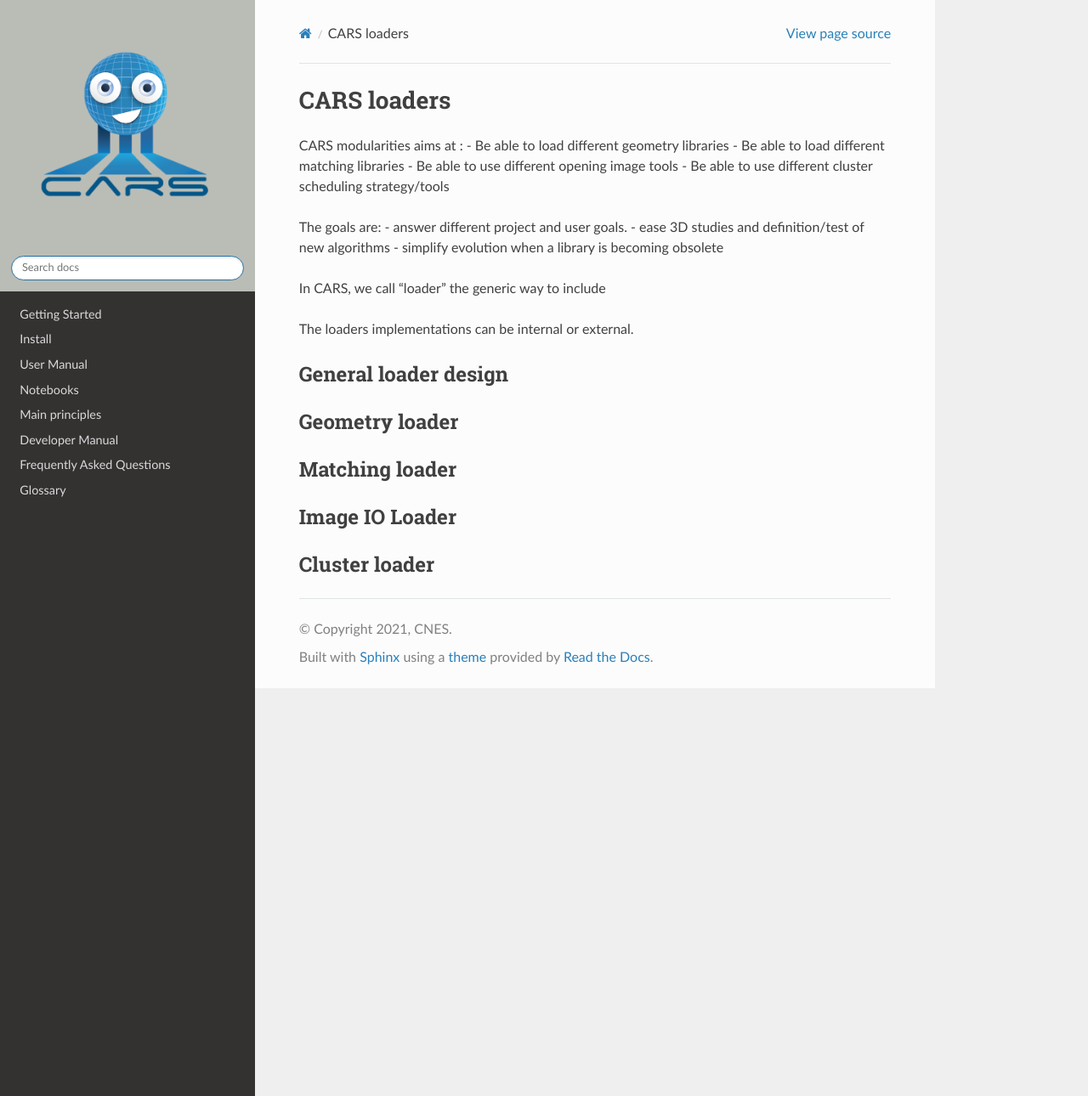
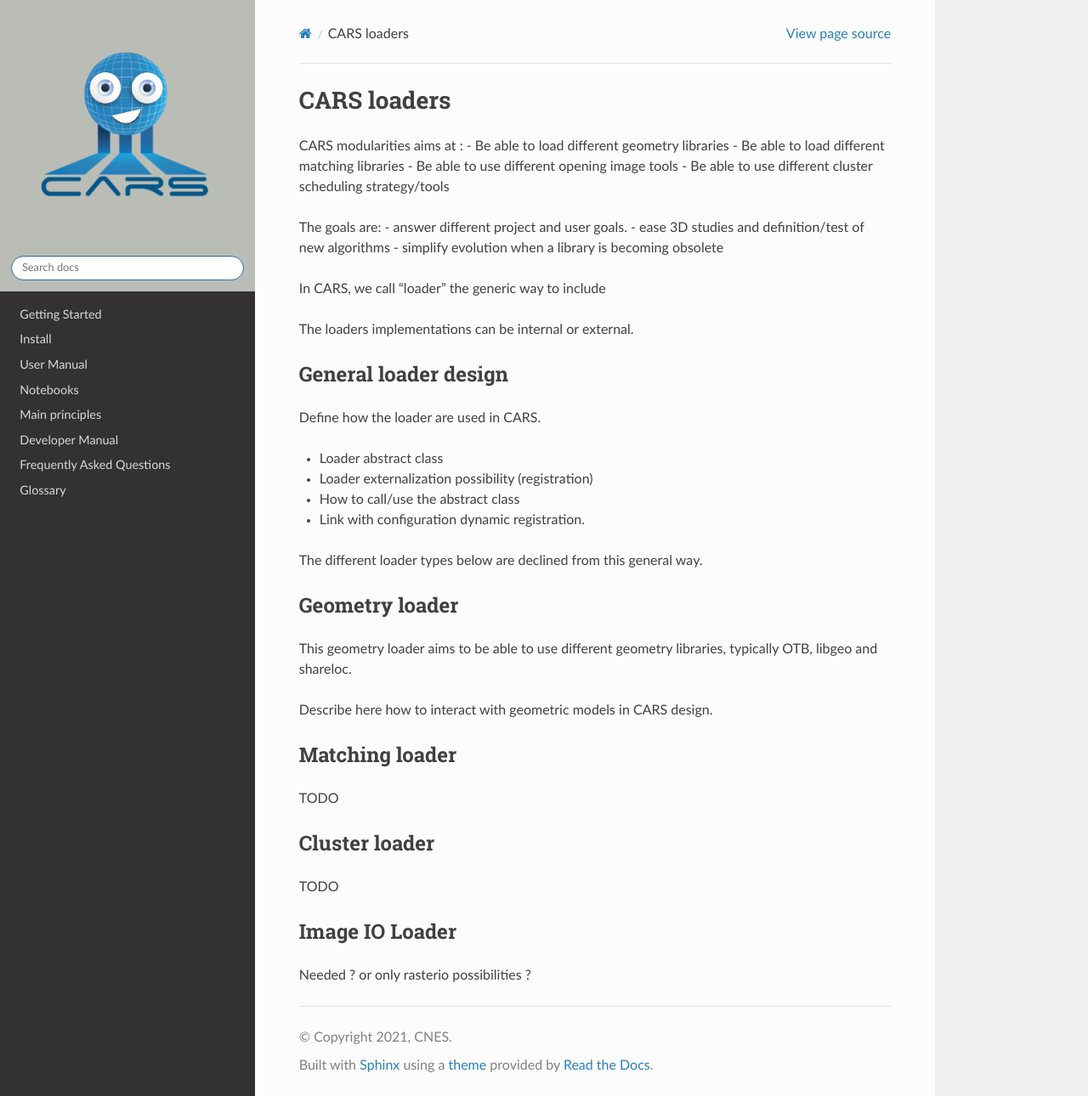
Before and after one commit to CNES/cars, a Sphinx documentation site: the page built from docs/source/design/cars_loaders.rst, in a window 1280 px wide and 1290 px high. Shown: the whole window at 85% size. Built offline with Sphinx 7.4.7 and the Read the Docs theme 2.0.0, drawn with Linux system fonts in a browser that asks for light colours.

Commit message:
docs: add cars_roi, update design, typos

```diff
--- a/docs/source/design/architecture.rst
+++ b/docs/source/design/architecture.rst
@@ -15,7 +15,7 @@ core/dataset.py
 
 geometric model
 ---------------
-CARS representation ? link with modularity of geometric framework.
+CARS representation ? link with modularity of geometric loaders.
 One CARS internal representation ? external ?
 
 
--- a/docs/source/design/cars_loaders.rst
+++ b/docs/source/design/cars_loaders.rst
@@ -21,17 +21,36 @@ The loaders implementations can be internal or external.
 General loader design
 =====================
 
+Define how the loader are used in CARS.
+
+- Loader abstract class
+- Loader externalization possibility (registration)
+- How to call/use the abstract class
+- Link with configuration dynamic registration.
+
+The different loader types below are declined from this general way.
 
 Geometry loader
 ===============
 
+This geometry loader aims to be able to use different geometry libraries, typically OTB, libgeo and shareloc.
+
+Describe here how to interact with geometric models in CARS design.
+
+
+
 Matching loader
 ===============
+
+TODO
+
+Cluster loader
+==============
+
+TODO
 
 
 Image IO Loader
 ===============
 
-
-Cluster loader
-==============
+Needed ? or only rasterio possibilities ?
--- a/docs/source/design/cars_plugins.rst
+++ b/docs/source/design/cars_plugins.rst
@@ -12,8 +12,6 @@ Design:
 - `Hooks <https://en.wikipedia.org/wiki/Hooking>`_ could be added between pipelines steps.
 - Plugin could add external functionalities using the hooks API. (Example new cloud filtering after triangulation )
 - Static cluster scheduling could be defined and added in parallel with the plugin
-
-
 
 A step is a set of functional algorithms considered as a 3D block in CARS 3D pipelines.
 They operate only on one tile (no cluster scheduling approach considered).
@@ -40,3 +38,5 @@ The current steps are
 Questions :
 
 - prepare steps functions ?
+
+- devibration can be a plugin ? or a loader ?
--- a/docs/source/design/index.rst
+++ b/docs/source/design/index.rst
@@ -24,8 +24,9 @@ CARS is a dedicated and open source 3D tool to produce Digital Surface Models fr
 This Multiview stereo pipeline is intended for massive DSM production with a robust and performant design.
 
 This tool has indeed two main targets:
-- be a performant and stable tool in projects ground segment: stability, performance, ...
-- be an engineering tool to test new algorithms for study : evolutivity, modularity, documentation, ...
+
+- be a performant and stable tool in projects ground segment: stability, performance.
+- be an engineering tool to test new algorithms for study : evolutivity, modularity, documentation.
 
 For this two contexts, CARS has to be well designed and refactored.
 
@@ -44,3 +45,4 @@ For this two contexts, CARS has to be well designed and refactored.
     cars_cluster
     cars_loaders
     cars_plugins
+    cars_roi
--- a/docs/source/design/user_interfaces.rst
+++ b/docs/source/design/user_interfaces.rst
@@ -116,6 +116,7 @@ User scenarii
 - Be able to launch image resample:
 
 .. code-block:: console
+
     import cars.core.inputs
     import cars.core.geometry
     import cars.steps.rectification
```
Also changed, not shown: docs/source/design/cars_roi.rst (added, +7 -0 lines).
